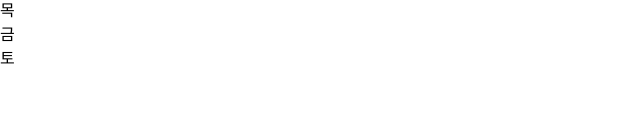
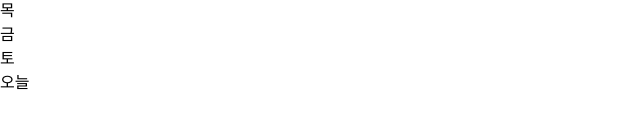
Before and after one commit to Luison1472/TodoList_Calendar, a React (Vite) app: page / in a window 1280 px wide. Shown: the part 170-300 px from the top of the page, without its empty margins (0-640 px from the left). Built offline with nearby package versions, Linux system fonts and the light colour scheme.

Commit message:
Footer 진행 중

```diff
--- a/src/components/Layouts/Footer.jsx
+++ b/src/components/Layouts/Footer.jsx
@@ -2,8 +2,11 @@ import React from 'react';
 
 function Footer() {
   return (
-    <footer>
-
+    <footer className="bg-gray-950 p-4 text-left text-white fixed bottom-0 left-0 w-full border-t border-gray-700">
+      <button
+        className="px-4 py-2 rounded">
+        오늘
+      </button>
     </footer>
   );
 }
```
